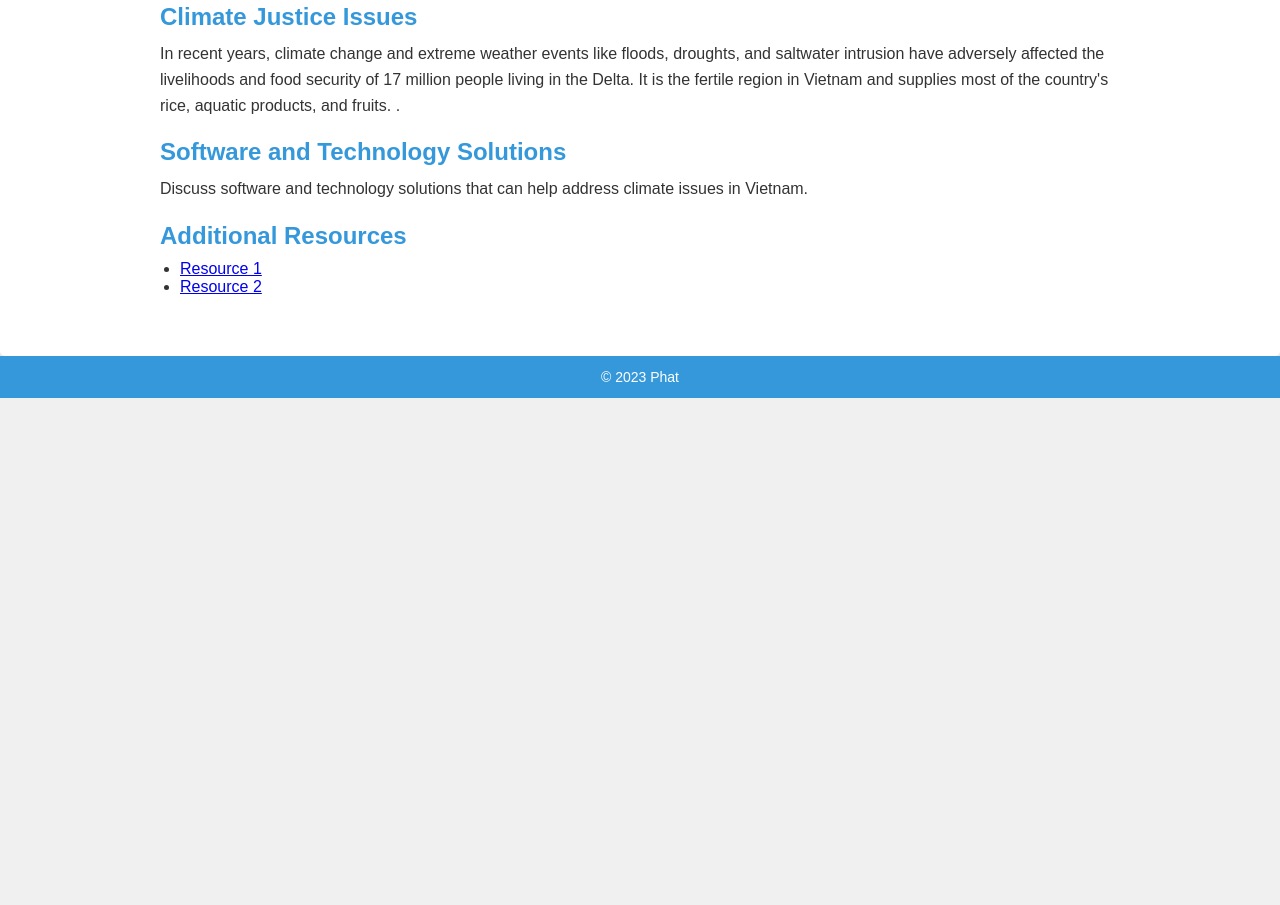
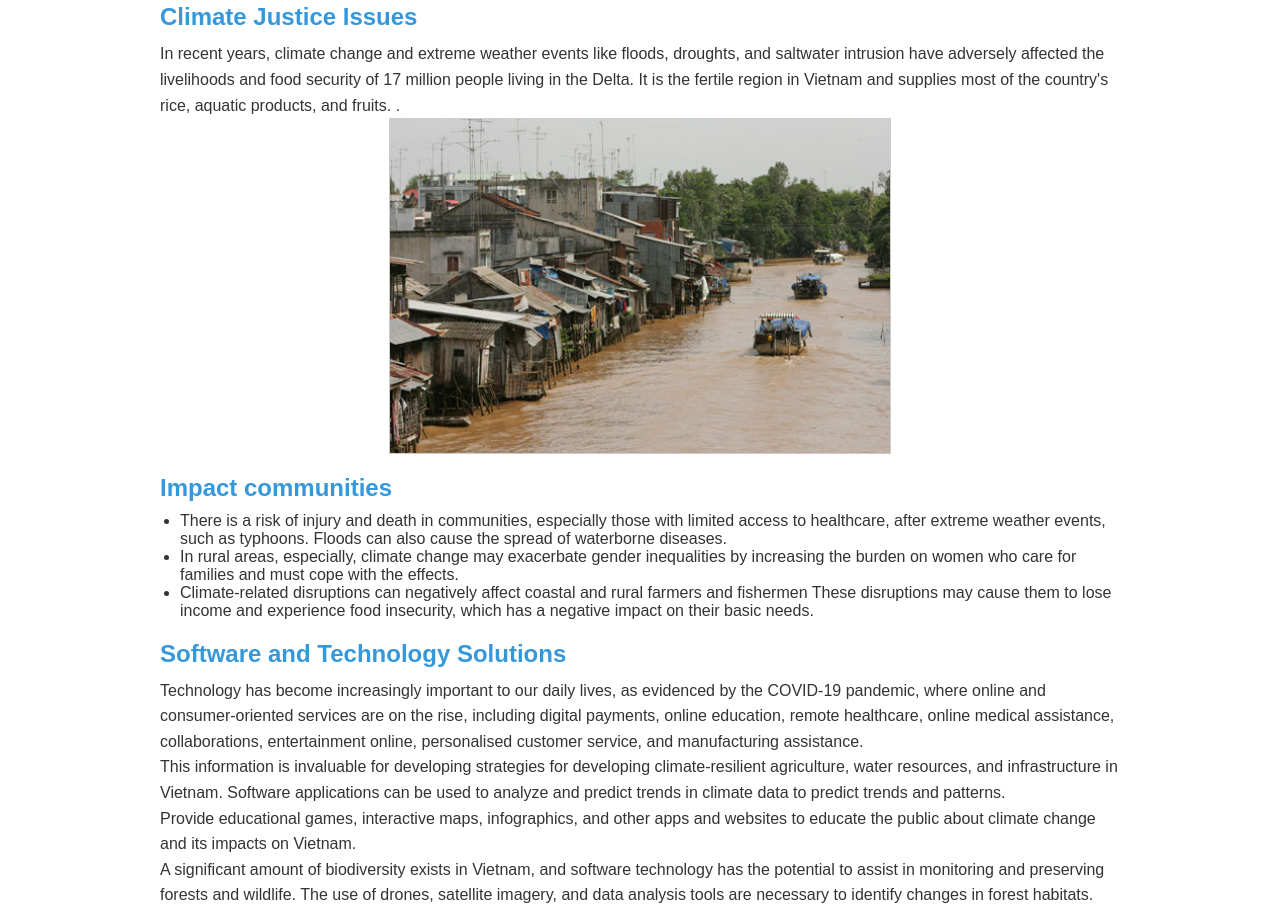
Before and after one commit to phatphat0303/ClimateJustice_PT, a plain HTML site: page index.html in a window 1280 px wide. Shown: the part 606-1511 px from the top of the page. Before the commit the page ends 1004 px from the top, so only its background shows below. Drawn offline with Linux system fonts and the light colour scheme.

Commit message:
Update index.html

```diff
--- a/index.html
+++ b/index.html
@@ -11,10 +11,10 @@
             <div class="container">
                 <h1>Climate Justice </h1>
                 <ul>
-                    <li><a href="#Climate">Climate</a></li>
+                    <li><a href="#about">Climate</a></li>
                     <li><a href="#issues">Climate Issues</a></li>
+                    <li><a href="#impact">Impact</a></li>
                     <li><a href="#solutions">Solutions</a></li>
-                    <li><a href="#resources">Resources</a></li>
                 </ul>
             </div>
     </header>
@@ -22,23 +22,30 @@
         <div class="container">
             <section id="about">
                 <h2>Climate in Vietnam</h2>
-                <p>Vietnamese communities and their economic assets are regularly affected by typhoons, floods, and droughts along the long, densely populated coast of Vietnam. Climate change in Vietnam affects the environment, economy and society significantly.</p>
+                <p>One of the major climate justice issues in Vietnam is flooding and sea-level rise. Due to its geography and topography, Vietnam faces increasing challenges from rising sea levels, leading to more frequent and severe floods, storm surges, and saltwater intrusion.</p>
+                </p>
                 <img src="Cover-finale.jpg" width="500" height="300" alt="Different climate in Vietnam" >
             </section>
             <section id="issues">
                 <h2>Climate Justice Issues</h2>
                 <p>In recent years, climate change and extreme weather events like floods, droughts, and saltwater intrusion have adversely affected the livelihoods and food security of 17 million people living in the Delta. It is the fertile region in Vietnam and supplies most of the country's rice, aquatic products, and fruits. .</p>
+                <img src="R (1).jpg" width="500" height="300" alt="The Mekong River has been flooded">
+            </section>
+            <section id="impact">
+                <h2>Impact communities</h2>
+                <ul>
+                    <li>There is a risk of injury and death in communities, especially those with limited access to healthcare, after extreme weather events, such as typhoons. Floods can also cause the spread of waterborne diseases.</li>
+                    <li>In rural areas, especially, climate change may exacerbate gender inequalities by increasing the burden on women who care for families and must cope with the effects.</li>
+                    <li> Climate-related disruptions can negatively affect coastal and rural farmers and fishermen These disruptions may cause them to lose income and experience food insecurity, which has a negative impact on their basic needs.</li>
+                </ul>
             </section>
             <section id="solutions">
                 <h2>Software and Technology Solutions</h2>
-                <p>Discuss software and technology solutions that can help address climate issues in Vietnam.</p>
-            </section>
-            <section id="resources">
-                <h2>Additional Resources</h2>
-                <ul>
-                    <li><a href="https://example.com/resource1" target="_blank">Resource 1</a></li>
-                    <li><a href="https://example.com/resource2" target="_blank">Resource 2</a></li>
-                </ul>
+                <p>Technology has become increasingly important to our daily lives, as evidenced by the COVID-19 pandemic, where online and consumer-oriented services are on the rise, including digital payments, online education, remote healthcare, online medical assistance, collaborations, entertainment online, personalised customer service, and manufacturing assistance.</p>
+                <p>This information is invaluable for developing strategies for developing climate-resilient agriculture, water resources, and infrastructure in Vietnam. Software applications can be used to analyze and predict trends in climate data to predict trends and patterns.</p>
+                <p>Provide educational games, interactive maps, infographics, and other apps and websites to educate the public about climate change and its impacts on Vietnam.</p>
+                <p>A significant amount of biodiversity exists in Vietnam, and software technology has the potential to assist in monitoring and preserving forests and wildlife. The use of drones, satellite imagery, and data analysis tools are necessary to identify changes in forest habitats.</p>
+                <img src="PS21102000013.jpg" width="500" height="300" alt="Software and Technology">
             </section>
         </div>
     </main>
```
